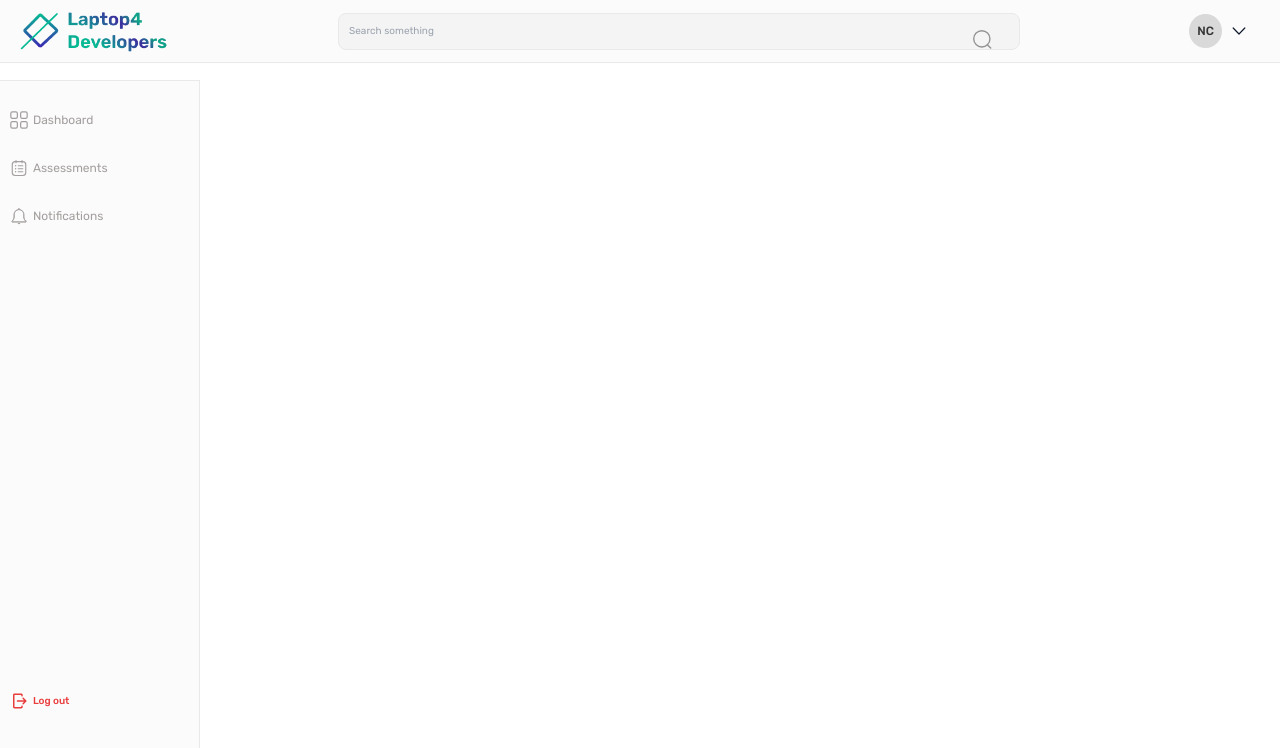
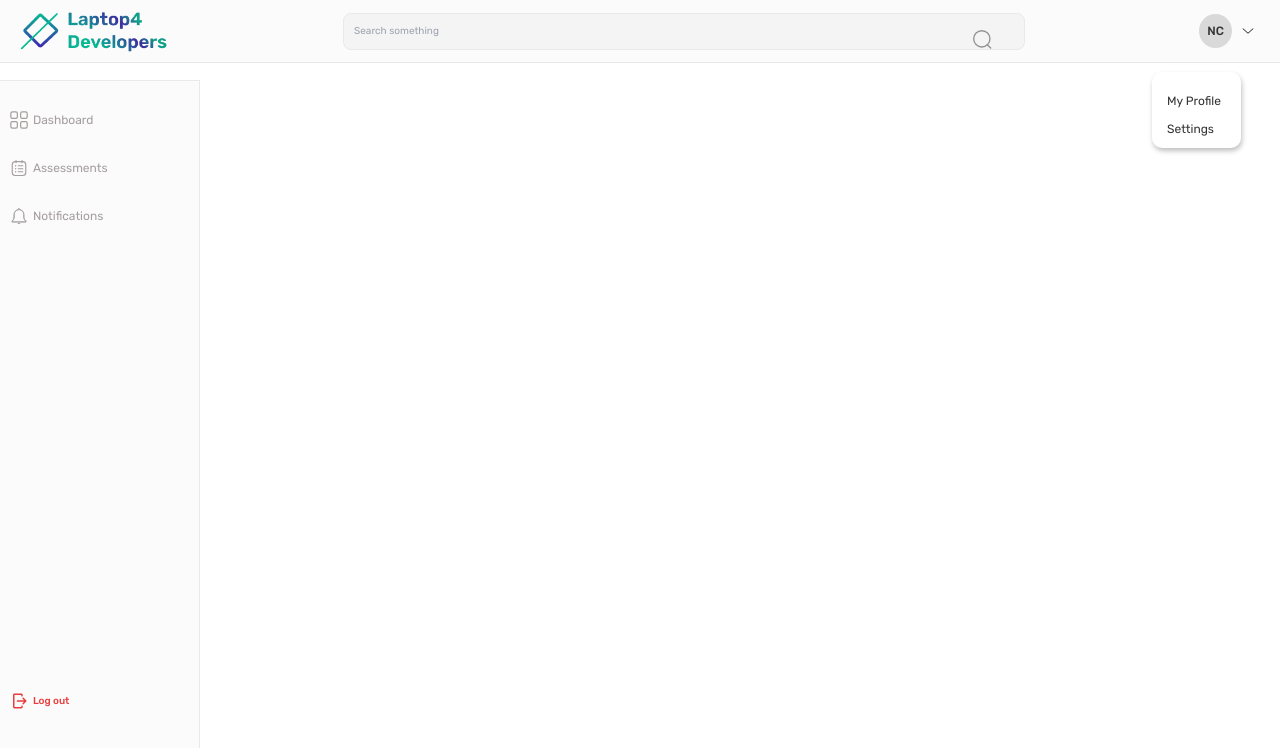
Before and after one commit to devcareer/team-assessment-frontend, a React (Create React App) app: page /home in a window 1280 px wide. Shown: the top 748 px of the page. Built offline with nearby package versions, Linux system fonts and the light colour scheme; what react-id-generator would draw is missing.

Commit message:
Dropdown

```diff
--- a/src/components/Home/NavBar.js
+++ b/src/components/Home/NavBar.js
@@ -15,10 +15,9 @@ const NavBar = () => {
       <div className={classes.user}>
         <p>NC</p>
         <img src={menu} alt="" />
-        <ul>
-          <li></li>
-          <li></li>
-          <li></li>
+        <ul className={classes.dropdown}>
+          <li>My Profile</li>
+          <li>Settings</li>
         </ul>
       </div>
     </div>
--- a/src/components/Home/NavBar.module.css
+++ b/src/components/Home/NavBar.module.css
@@ -51,3 +51,19 @@
   width: 20%;
   cursor: pointer;
 }
+
+.dropdown {
+  position: absolute;
+  top: 9%;
+  left: 90%;
+  opacity: 1;
+  font-size: 1.2rem;
+  background-color: #fff;
+  padding: 2rem 2rem 1rem 1.5rem;
+  box-shadow: 0.1rem 0.3rem 0.5rem rgb(0, 0, 0, 0.25);
+  border-radius: 1rem;
+}
+
+.dropdown li:first-child {
+  padding-bottom: 1rem;
+}
```
